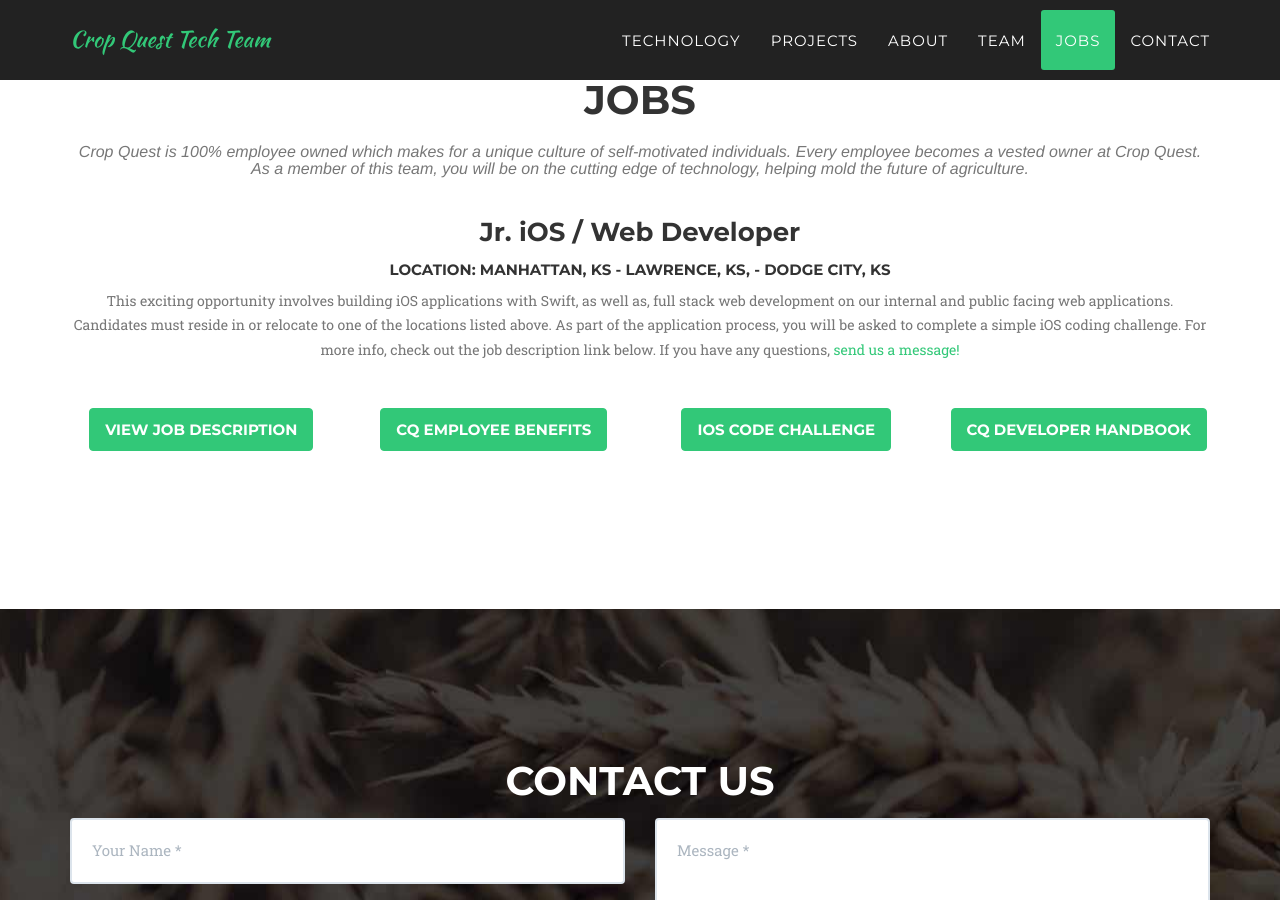
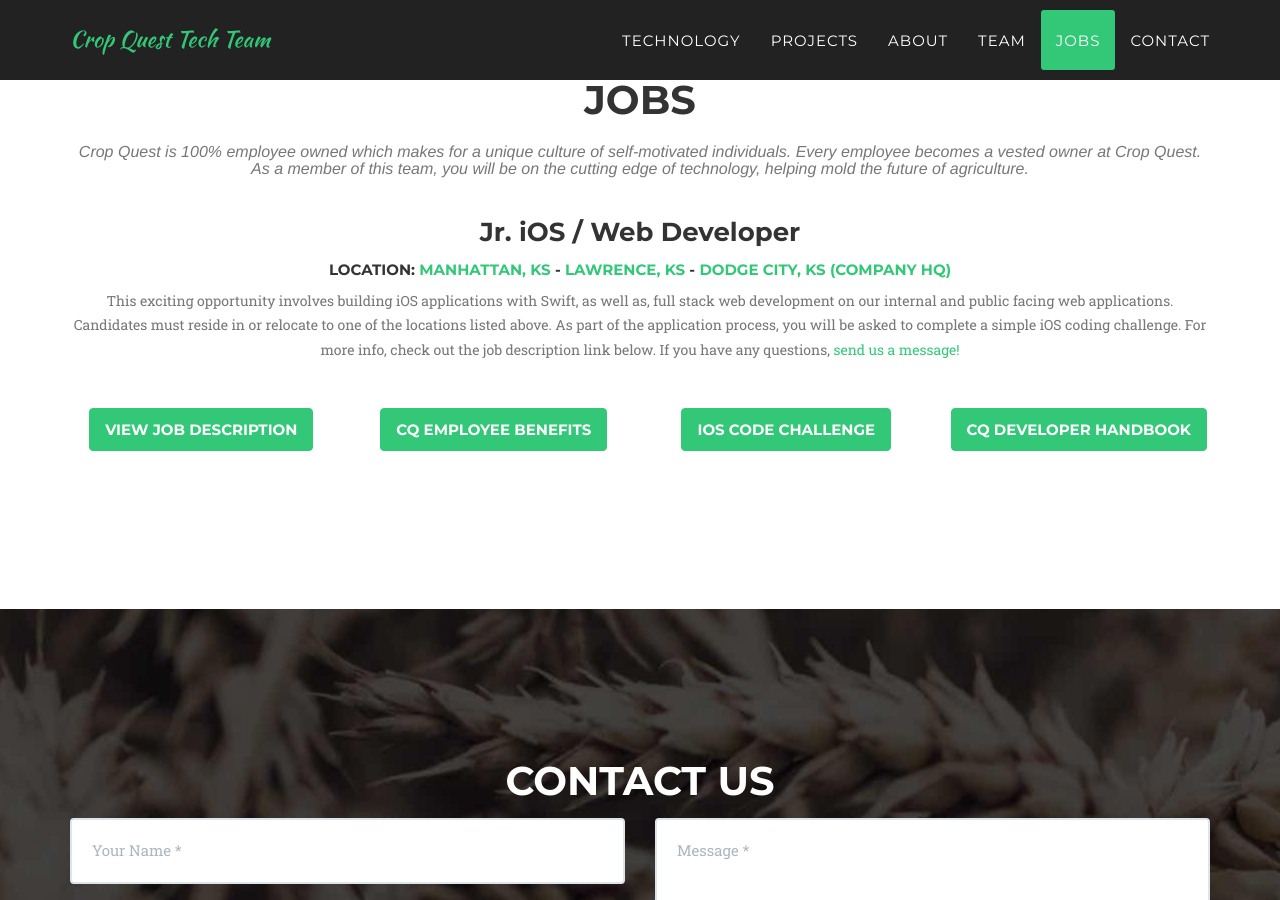
Before and after one commit to jdavee/tech.cropquest.com, a Jekyll site: the page built from index.html, in a window 1280 px wide and 900 px high, scrolled down 5726 px. Built offline with Jekyll 4.4.1, drawn with Linux system fonts in a browser that asks for light colours; some web fonts are replaced.

Commit message:
Add links to locations on jobs section

```diff
--- a/_includes/jobs.html
+++ b/_includes/jobs.html
@@ -14,7 +14,7 @@
             <div class="row text-center">
                 <div class="col-md-12">
                     <h3 class="service-heading">Jr. iOS / Web Developer</h3>
-                    <h5>Location: Manhattan, KS - Lawrence, KS, - Dodge City, KS</h5>
+                    <h5>Location: <a href="http://www.manhattancvb.org" target="_blank">Manhattan, KS</a> - <a href="https://unmistakablylawrence.com" target="_blank">Lawrence, KS</a> - <a href="http://www.visitdodgecity.org" target="_blank">Dodge City, KS (Company HQ)</a></h5>
                     <p class="text-muted">
                       This exciting opportunity involves building iOS applications with Swift, as well as, full stack web development on our internal and public facing web applications.
                       Candidates must reside in or relocate to one of the locations listed above. As part of the application process, you will be asked to complete a simple iOS coding challenge.
```
